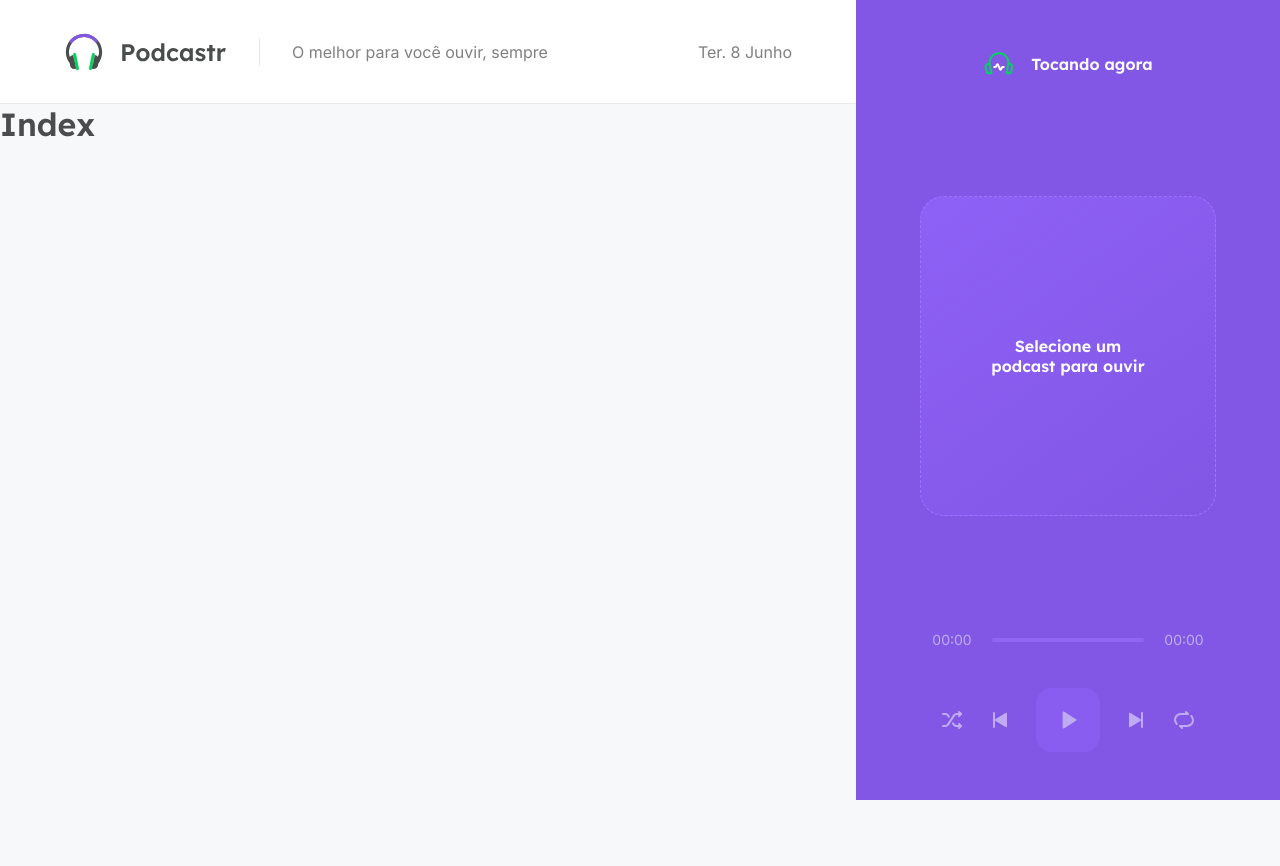
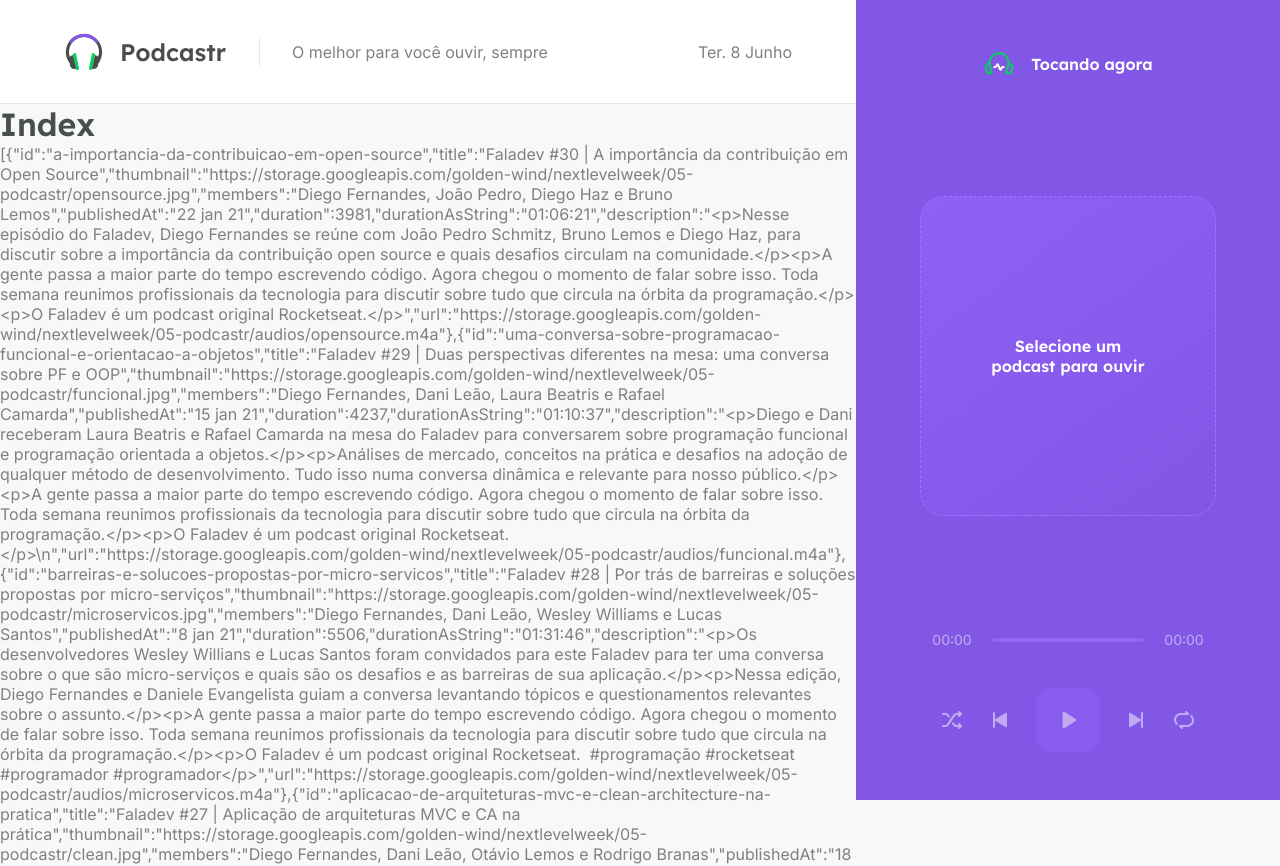
Before and after one commit to kevinmcruzp/podcastr-next, a Next.js app: page / in a window 1280 px wide. Shown: the top 866 px of the page. Before the commit the page ends 800 px from the top, so only its background shows below. Built offline with nearby package versions, Linux system fonts and the light colour scheme; data requests are answered from the project's data file.

Commit message:
typescript and data formatting in home page

```diff
--- a/package.json
+++ b/package.json
@@ -9,6 +9,7 @@
     "server": "json-server server.json -w -d 750 -p 3333"
   },
   "dependencies": {
+    "axios": "^0.21.1",
     "date-fns": "^2.22.1",
     "next": "10.2.3",
     "react": "17.0.2",
--- a/src/pages/index.tsx
+++ b/src/pages/index.tsx
@@ -1,5 +1,59 @@
-export default function Home() {
+import { GetStaticProps } from 'next'
+import { format, parseISO } from 'date-fns'
+import ptBR from 'date-fns/locale/pt-BR'
+import { api } from '../services/api'
+import { convertDurationToTimeString } from '../utils/convertDurationToTimeString'
+
+type Episode = {
+  id: string;
+  title: string;
+  members: string;
+  published_at: string;
+
+}
+
+type HomeProps = {
+  episodes: Array<Episode>;
+
+}
+
+export default function Home(props: HomeProps) {
   return (
-    <h1>Index</h1>
+    <div>
+      <h1>Index</h1>
+      <p>{JSON.stringify(props.episodes)}</p>
+    </div>
   )
 }
+
+
+export const getStaticProps: GetStaticProps = async () => {
+  const { data } = await api.get('episodes', {
+    params: {
+      _limit: 12,
+      _sort: 'published_at',
+      _order: 'desc'
+    }
+  })
+
+  const episodes = data.map(episode => {
+    return {
+      id: episode.id,
+      title: episode.title,
+      thumbnail: episode.thumbnail,
+      members: episode.members,
+      publishedAt: format(parseISO(episode.published_at), 'd MMM yy', { locale: ptBR }),
+      duration: Number(episode.file.duration),
+      durationAsString: convertDurationToTimeString(Number(episode.file.duration)),
+      description: episode.description,
+      url: episode.file.url,
+    }
+  })
+
+  return {
+    props: {
+      episodes
+    },
+    revalidate: 60 * 60 * 8,
+  }
+}
--- /dev/null
+++ b/src/services/api.ts
@@ -0,0 +1,5 @@
+import axios from 'axios';
+
+export const api = axios.create({
+    baseURL: 'http://localhost:3333/'
+})
--- /dev/null
+++ b/src/utils/convertDurationToTimeString.ts
@@ -0,0 +1,11 @@
+export function convertDurationToTimeString(duration: number) {
+  const hours = Math.floor(duration / 3600);
+  const minutes = Math.floor((duration % 3600) / 60);
+  const seconds = duration % 60;
+
+  const timeString = [hours, minutes, seconds]
+    .map((unit) => String(unit).padStart(2, "0"))
+    .join(":");
+
+    return timeString;
+}
```
Also changed, not shown: 1 other file (tests, documents, lock files or other folders).
